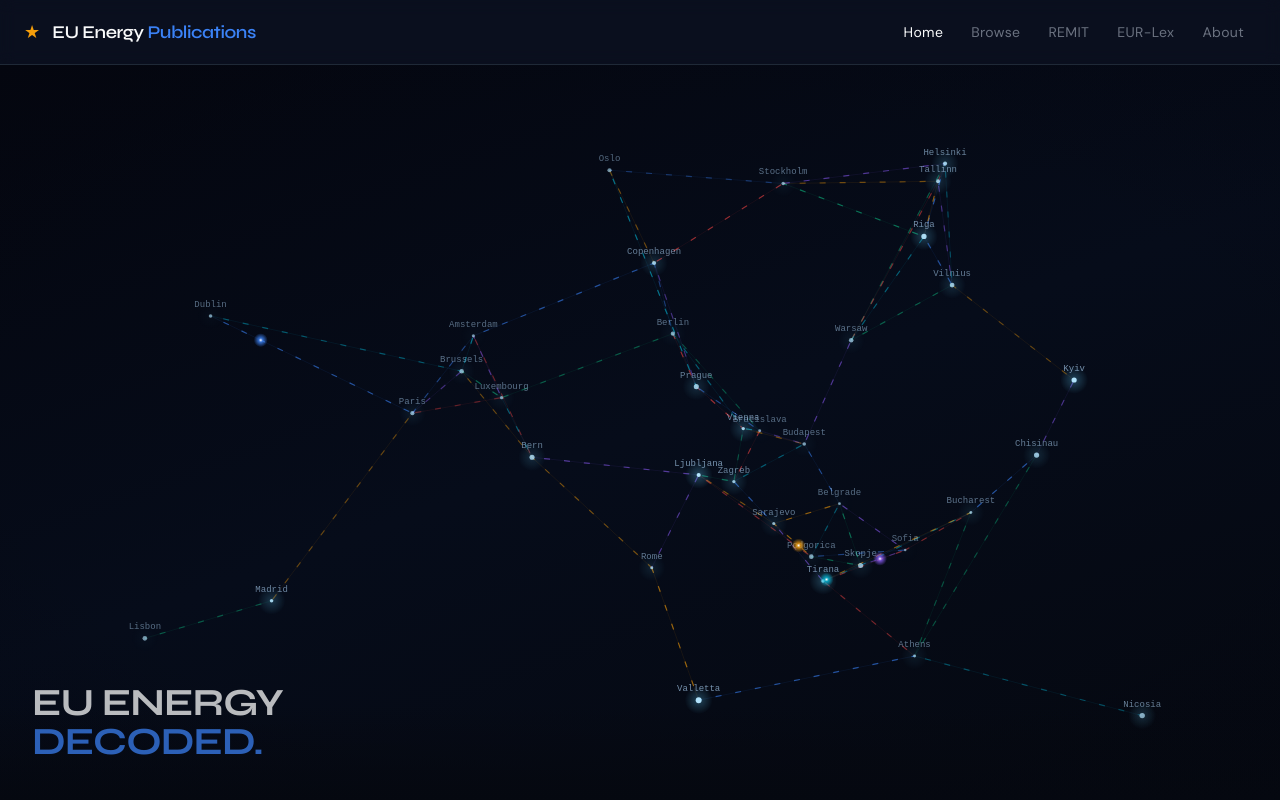
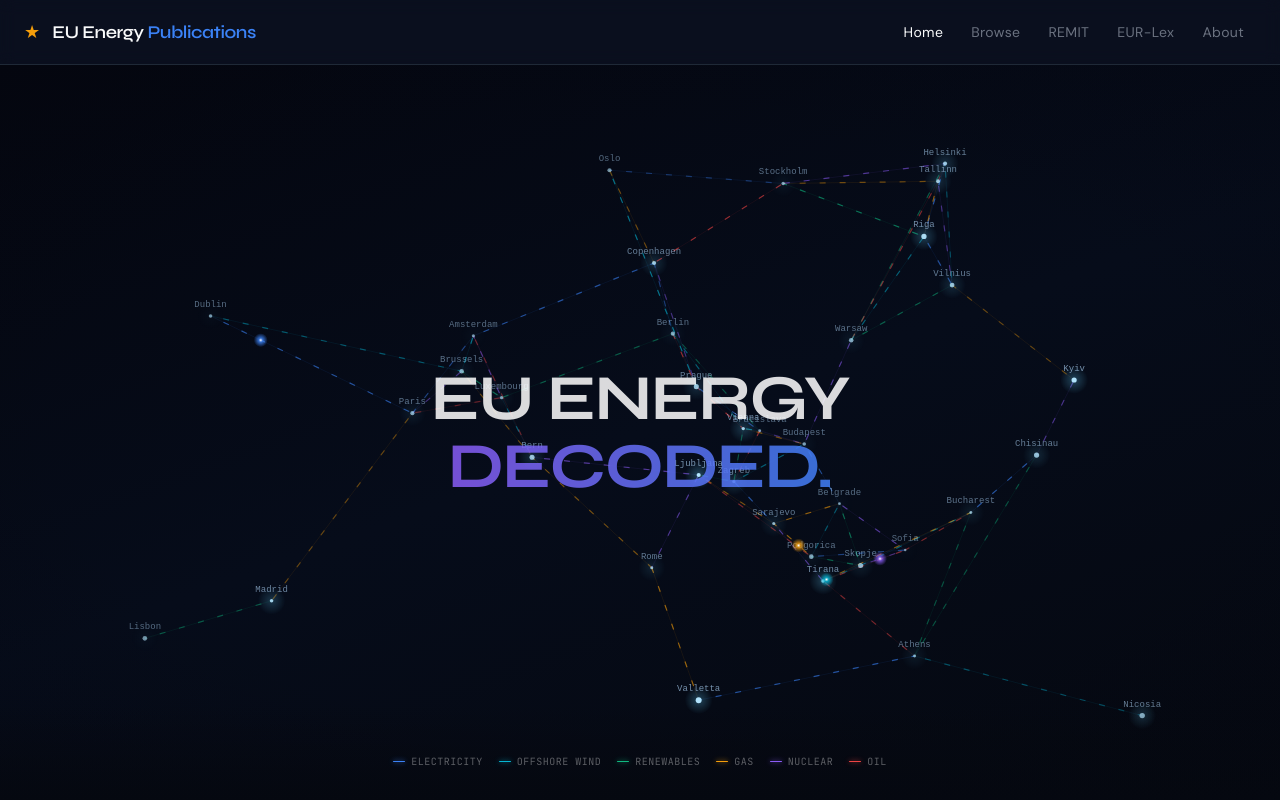
Before and after one commit to fanaman74/eur-energy-publications, a React (Vite) app: page / in a window 1280 px wide. Shown: the top 800 px of the page. Built offline with nearby package versions, Linux system fonts and the light colour scheme; no server answers.

Commit message:
Hero: center title, animated gradient DECODED., legend bottom center

```diff
--- a/src/pages/Home.jsx
+++ b/src/pages/Home.jsx
@@ -297,19 +297,53 @@ export default function Home() {
       <section className="relative overflow-hidden" style={{ minHeight: '92vh', background: 'linear-gradient(160deg,#04060f 0%,#060c1a 50%,#050810 100%)' }}>
         <EuropeEnergyMap />
 
-        {/* very subtle edge fade only — keep map visible */}
-        <div className="absolute inset-0 pointer-events-none" style={{ background: 'radial-gradient(ellipse 90% 80% at 50% 50%, transparent 55%, rgba(4,6,15,0.45) 100%)' }} aria-hidden />
+        {/* subtle edge vignette — keep map visible */}
+        <div className="absolute inset-0 pointer-events-none" style={{ background: 'radial-gradient(ellipse 90% 80% at 50% 50%, transparent 50%, rgba(4,6,15,0.4) 100%)' }} aria-hidden />
         <div className="absolute bottom-0 left-0 right-0 h-24 pointer-events-none" style={{ background: 'linear-gradient(to bottom, transparent, #050810)' }} aria-hidden />
 
-        {/* Minimal text — bottom-left, small and subtle */}
-        <div className="absolute bottom-10 left-8 z-10">
-          <FadeIn delay={400}>
-            <h1 className="font-display font-bold tracking-tight leading-none" style={{ fontSize: 'clamp(1.4rem, 3vw, 2.4rem)', opacity: 0.72 }}>
-              <span className="block text-white">EU ENERGY</span>
-              <span className="block" style={{ color: '#3b82f6' }}>DECODED.</span>
+        {/* Centered title */}
+        <div className="absolute inset-0 flex items-center justify-center z-10 pointer-events-none">
+          <FadeIn delay={300} className="text-center">
+            <h1 className="font-display font-bold tracking-tight leading-none" style={{ fontSize: 'clamp(2rem, 5vw, 4rem)', opacity: 0.85 }}>
+              <span className="block text-white mb-1">EU ENERGY</span>
+              <span
+                className="block"
+                style={{
+                  background: 'linear-gradient(90deg, #3b82f6, #06b6d4, #8b5cf6, #3b82f6)',
+                  backgroundSize: '300% 100%',
+                  WebkitBackgroundClip: 'text',
+                  WebkitTextFillColor: 'transparent',
+                  backgroundClip: 'text',
+                  animation: 'gradientShift 4s ease infinite',
+                }}
+              >
+                DECODED.
+              </span>
             </h1>
           </FadeIn>
         </div>
+
+        {/* Legend — bottom center */}
+        <div className="absolute bottom-8 left-0 right-0 flex justify-center z-10">
+          <FadeIn delay={600}>
+            <div className="flex flex-wrap justify-center gap-4 text-[10px] text-white/35 font-mono uppercase tracking-wider">
+              {[['#3b82f6','Electricity'],['#06b6d4','Offshore wind'],['#10b981','Renewables'],['#f59e0b','Gas'],['#8b5cf6','Nuclear'],['#ef4444','Oil']].map(([c,l]) => (
+                <span key={l} className="flex items-center gap-1.5">
+                  <span className="inline-block w-3 h-px rounded-full" style={{ background: c, boxShadow: `0 0 5px ${c}` }} />
+                  {l}
+                </span>
+              ))}
+            </div>
+          </FadeIn>
+        </div>
+
+        <style>{`
+          @keyframes gradientShift {
+            0%   { background-position: 0% 50% }
+            50%  { background-position: 100% 50% }
+            100% { background-position: 0% 50% }
+          }
+        `}</style>
       </section>
 
       {/* ── Quick nav cards — 4 per row ── */}
```
